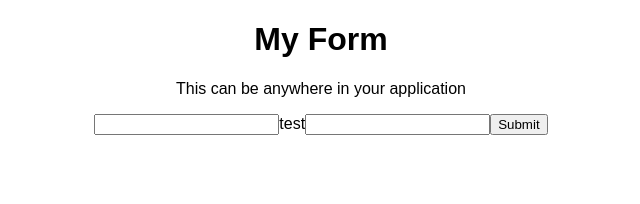
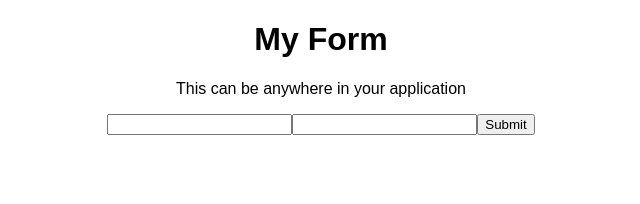
Before and after one commit to rodriguezc/formik-ts, a React (Create React App) app: page / in a window 1280 px wide. Shown: the top 204 px of the page, without its empty margins (319-959 px from the left). Built offline with nearby package versions, Linux system fonts and the light colour scheme; the HTML template or start-up script is replaced by a standard one.

Commit message:
working example without outer props

```diff
--- a/src/Basic.tsx
+++ b/src/Basic.tsx
@@ -42,7 +42,7 @@ const Basic = () => (
               value={props.values.firstname}
             />
             {props.touched.firstname && props.errors.firstname && <div>{props.errors.firstname}</div>}
-             <BasicPart myProp="test" />
+             <BasicPart />
             <button type="submit">
               Submit
             </button>
--- a/src/BasicPart.tsx
+++ b/src/BasicPart.tsx
@@ -9,16 +9,11 @@ interface BasicPartProps {
     formik: FormikContext<MyDto>;
 }
 
-interface OuterProps {
-    myProp: string
-}
-
-class BasicPart extends React.Component<BasicPartProps & OuterProps> {
+class BasicPart extends React.Component<BasicPartProps & {}> {
 
     public render() {
         return   (
             <React.Fragment>
-                {this.props.myProp}
                 <input
                 type="text"
                 name="lastname"
@@ -32,4 +27,4 @@ class BasicPart extends React.Component<BasicPartProps & OuterProps> {
        }
 }
 
-export default connect<OuterProps, MyDto> (BasicPart);
+export default connect<{}, MyDto> (BasicPart);
```
